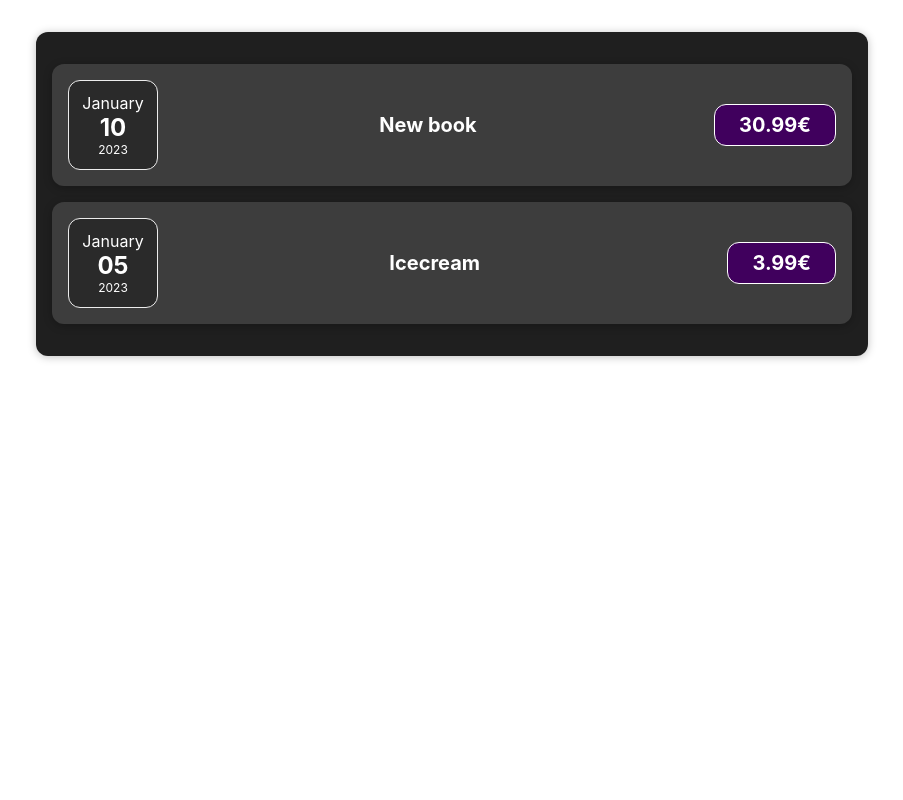
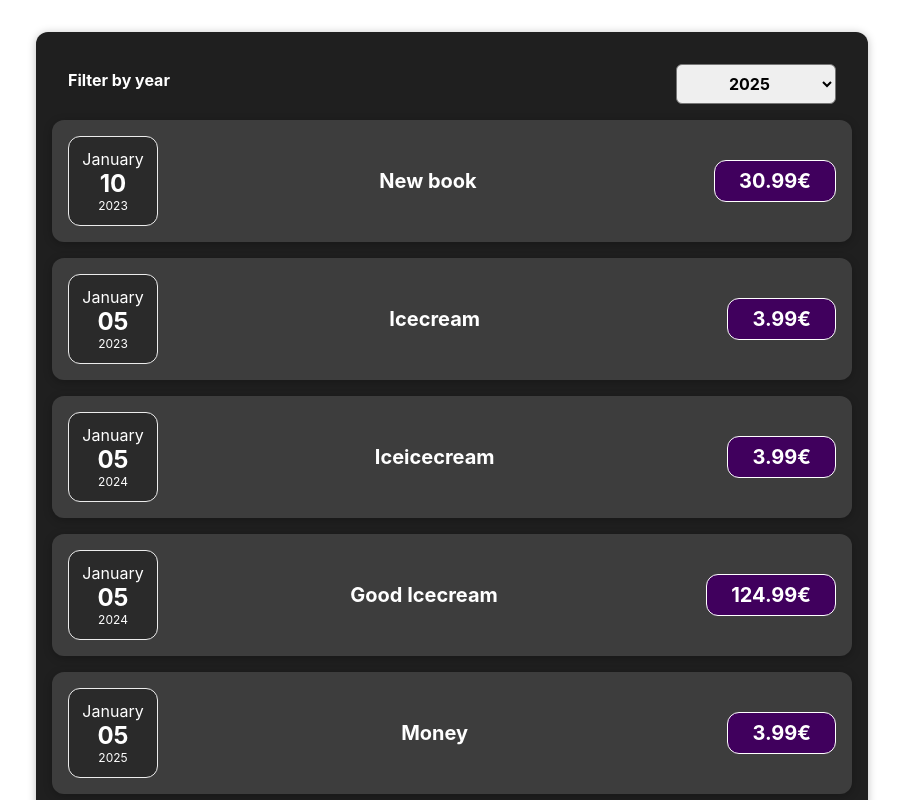
Before and after one commit to OtokarSefer/expenses3, a React (Create React App) app: page / in a window 1280 px wide. Shown: the top 800 px of the page, without its empty margins (188-1091 px from the left). Built offline with nearby package versions, Linux system fonts and the light colour scheme.

Commit message:
Ülesanne 4. Lisasin mitte funktsionaalse filtri kaarti sisse

```diff
--- a/src/App.js
+++ b/src/App.js
@@ -2,8 +2,12 @@ import logo from './logo.svg';
 import './App.css';
 import './components/Expenses.css'
 import ExpenseItem from "./components/ExpenseItem";
+import ExpensesFilter from './components/Expenses/ExpensesFilter';
+import { useState } from 'react';
 
 function App() {
+    const [filteredYear, setFilteredYear] = useState("2025")
+
     const expenses = [
         {
             date: new Date(2023, 0, 10),
@@ -14,14 +18,47 @@ function App() {
             date: new Date(2023, 0, 5),
             title:'Icecream',
             price: 3.99
+        },
+        {
+            date: new Date(2024, 0, 5),
+            title:'Iceicecream',
+            price: 3.99
+        },
+        {
+            date: new Date(2024, 0, 5),
+            title:'Good Icecream',
+            price: 124.99
+        },
+        {
+            date: new Date(2025, 0, 5),
+            title:'Money',
+            price: 3.99
+        },
+        {
+            date: new Date(2025, 0, 5),
+            title:'Bad Icecream',
+            price: 1.99
         }
     ]
+
+    const filterChange = (selectedYear) => {
+      setFilteredYear(selectedYear)
+      console.log("year selected:", selectedYear)
+    }
 
   return (
     <div className="App">
       <div className='expenses'>
+        <ExpensesFilter
+          selected={filteredYear}
+          onChangeFilter={filterChange}
+        />
         <ExpenseItem expenseData={expenses[0]}></ExpenseItem>
         <ExpenseItem expenseData={expenses[1]}></ExpenseItem>
+        <ExpenseItem expenseData={expenses[2]}></ExpenseItem>
+        <ExpenseItem expenseData={expenses[3]}></ExpenseItem>
+        <ExpenseItem expenseData={expenses[4]}></ExpenseItem>
+        <ExpenseItem expenseData={expenses[5]}></ExpenseItem>
       </div>
     </div>
   );
--- a/src/components/ExpenseItem.js
+++ b/src/components/ExpenseItem.js
@@ -1,6 +1,7 @@
 import './ExpenseItem.css'
 import ExpenseDate from "./ExpenseDate";
 import Card from "./UI/Card"
+import ExpensesFilter from './Expenses/ExpensesFilter';
 
 function ExpenseItem(props){
 
--- /dev/null
+++ b/src/components/Expenses/ExpensesFilter.css
@@ -0,0 +1,24 @@
+.expenses-filter {
+    color: white;
+    padding: 0 1rem;
+}
+
+.expenses-filter__control {
+    display: flex;
+    width: 100%;
+    align-items: center;
+    justify-content: space-between;
+    margin: 1rem 0;
+}
+
+.expenses-filter label {
+    font-weight: bold;
+    margin-bottom: 0.5rem;
+}
+
+.expenses-filter select {
+    font: inherit;
+    padding: 0.5rem 3rem;
+    font-weight: bold;
+    border-radius: 6px;
+}
--- /dev/null
+++ b/src/components/Expenses/ExpensesFilter.js
@@ -0,0 +1,24 @@
+import React from 'react';
+import './ExpensesFilter.css';
+
+const ExpensesFilter = (props) => {
+    const dropdownChangeHandler = (event) => {
+        props.onChangeFilter(event.target.value)
+    }
+
+
+    return (
+        <div className='expenses-filter'>
+            <div className='expenses-filter__control'>
+                <label>Filter by year</label>
+                <select value={props.selected} onChange={dropdownChangeHandler}>
+                    <option value='2023'>2023</option>
+                    <option value='2024'>2024</option>
+                    <option value='2025'>2025</option>
+                </select>
+            </div>
+        </div>
+    );
+};
+
+export default ExpensesFilter;
```
